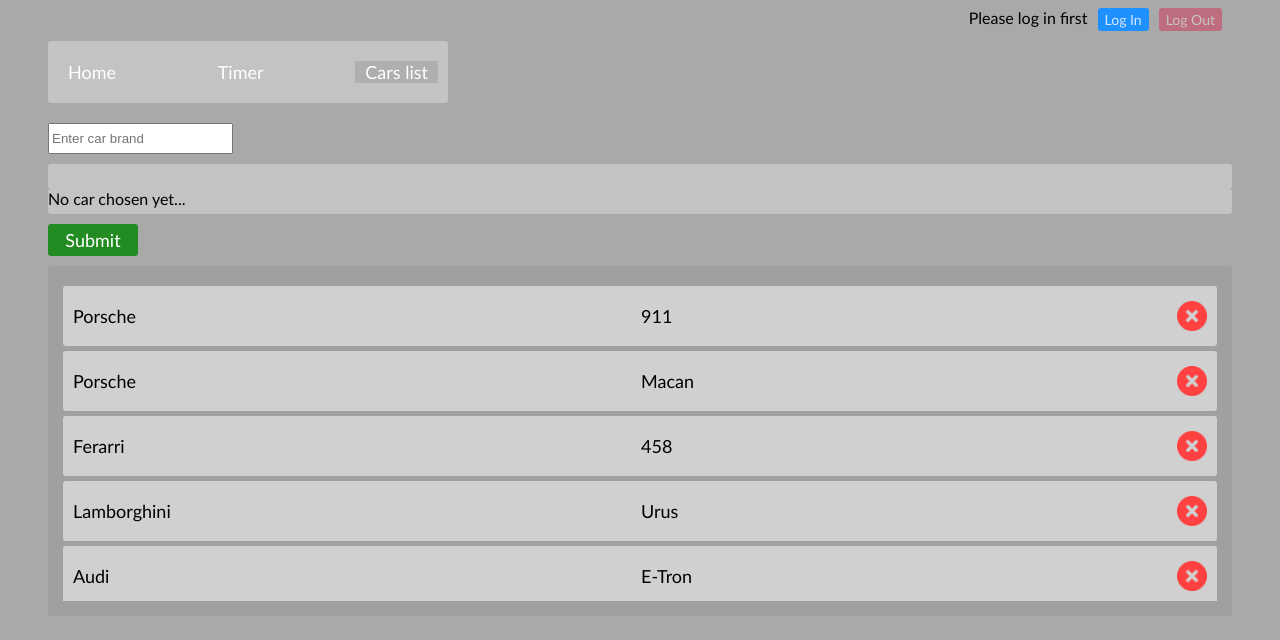
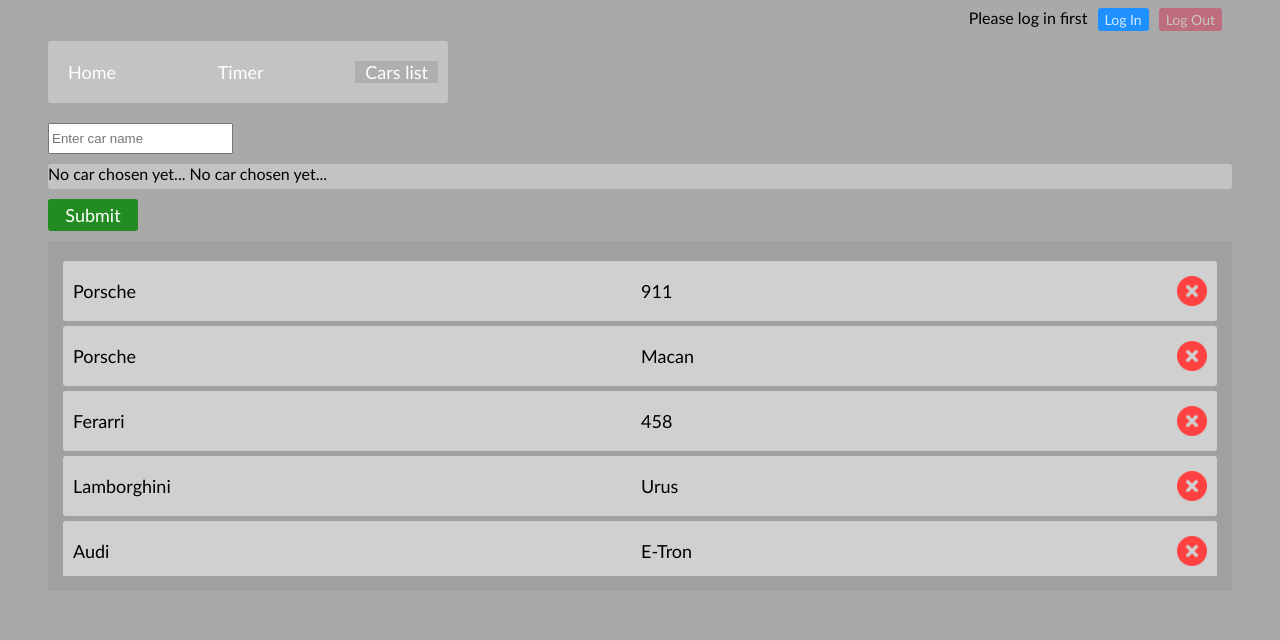
Before and after one commit to Nazar-Nazarenko/Car-Service, an Angular app in the folder Car-Service-App/: page /cars in a window 1280 px wide. Shown: the top 640 px of the page. Built offline with nearby package versions, Linux system fonts and the light colour scheme.

Commit message:
some changes

```diff
--- a/Car-Service-App/src/app/components/add-edit-form/add-edit-form.component.html
+++ b/Car-Service-App/src/app/components/add-edit-form/add-edit-form.component.html
@@ -1,13 +1,13 @@
-<form [formGroup]="chooseCarBrand">
+<form [formGroup]="form" >
   <div class="input-search">
     <label>
       <input type="text"
-             placeholder="Enter car brand"
-             [(ngModel)]="carName"
-             formControlName="{{CONTROL_NAMES.carNameInput}}">
+             placeholder="Enter car name"
+             formControlName="carName">
     </label>
   </div>
-  <div class="entered">{{carName}}</div>
-  <div class="entered">{{carModel}}</div>
-  <button class="btn btn-green" type="button" (click)="save()">Submit</button>
+  <div class="entered">{{carModel}} {{carModel}}</div>
+  <button class="btn btn-green" type="button"
+          appStopPropagation
+          (click)="save()">Submit</button>
 </form>
--- a/Car-Service-App/src/app/components/add-edit-form/add-edit-form.component.ts
+++ b/Car-Service-App/src/app/components/add-edit-form/add-edit-form.component.ts
@@ -1,6 +1,5 @@
 import {Component, EventEmitter, Input, OnInit, Output} from '@angular/core';
 import {FormBuilder, FormGroup} from '@angular/forms';
-import {AddEditFormConfig} from './add-edit-form.config';
 
 @Component({
   selector: 'app-add-edit-form',
@@ -8,27 +7,27 @@
   styleUrls: ['./add-edit-form.component.scss']
 })
 export class AddEditFormComponent implements OnInit {
-  readonly CONTROL_NAMES = AddEditFormConfig;
-
   @Input() public carBrand: string | undefined;
   @Input() public carModel: string | undefined;
   @Output() public carNameTriggered: EventEmitter<string> = new EventEmitter();
+  @Output() public carNameValue: EventEmitter<string> = new EventEmitter();
   public carName: string | undefined;
 
-  chooseCarBrand: FormGroup = this.initForm();
+  public form: FormGroup = this.initForm();
 
-  constructor(private readonly formBuilder: FormBuilder,) { }
+  constructor(private readonly formBuilder: FormBuilder) { }
 
   ngOnInit(): void {
     console.log('carName', this.carName);
   }
   public save(): void {
+    this.carNameValue.emit(this.form.value);
     this.carNameTriggered.emit();
   }
 
   initForm(): FormGroup {
     return this.formBuilder.group( {
-      [this.CONTROL_NAMES.carNameInput]: []
+      carName: ''
     });
   }
 
--- a/Car-Service-App/src/app/components/cars/cars.component.html
+++ b/Car-Service-App/src/app/components/cars/cars.component.html
@@ -2,7 +2,7 @@
   <div class="search">
     <app-add-edit-form
       [carModel]="chosenCarModel"
-      (carNameTriggered)="updateCar()"
+      (carNameValue)="assignName($event)"
     ></app-add-edit-form>
   </div>
   <ng-container *ngIf="cars.length else emptyCarsList">
--- a/Car-Service-App/src/app/components/cars/cars.component.ts
+++ b/Car-Service-App/src/app/components/cars/cars.component.ts
@@ -14,6 +14,9 @@
   constructor(private carsService: CarsService) { }
 
   public cars: Car[] = [];
+  public receivedCarBrandName: Car = {
+    brand: '',
+  };
 
   public chosenCarModel = 'No car chosen yet...';
   public mappedCars: Subscription = this.carsService.data$.pipe(
@@ -23,9 +26,17 @@
     console.log('this.data service', this.cars);
   } );
 
-  public updateCar(): string {
-    console.log('here!)');
-    return this.chosenCarModel = 'Changed';
+  public filterCar( carItems: Car []): any {
+    const cars = [...carItems];
+    return cars.filter( item => item.brand !== this.receivedCarBrandName.brand );
+  }
+
+
+  public assignName(car: string): void {
+    console.log('car emitted', car);
+    this.receivedCarBrandName.brand = car;
+    this.filterCar(this.cars);
+    console.log('cars filtered', this.cars);
   }
 
   ngOnInit(): void {
```
Also changed, not shown: Car-Service-App/src/app/components/add-edit-form/add-edit-form.config.ts (+4 -4 lines).
